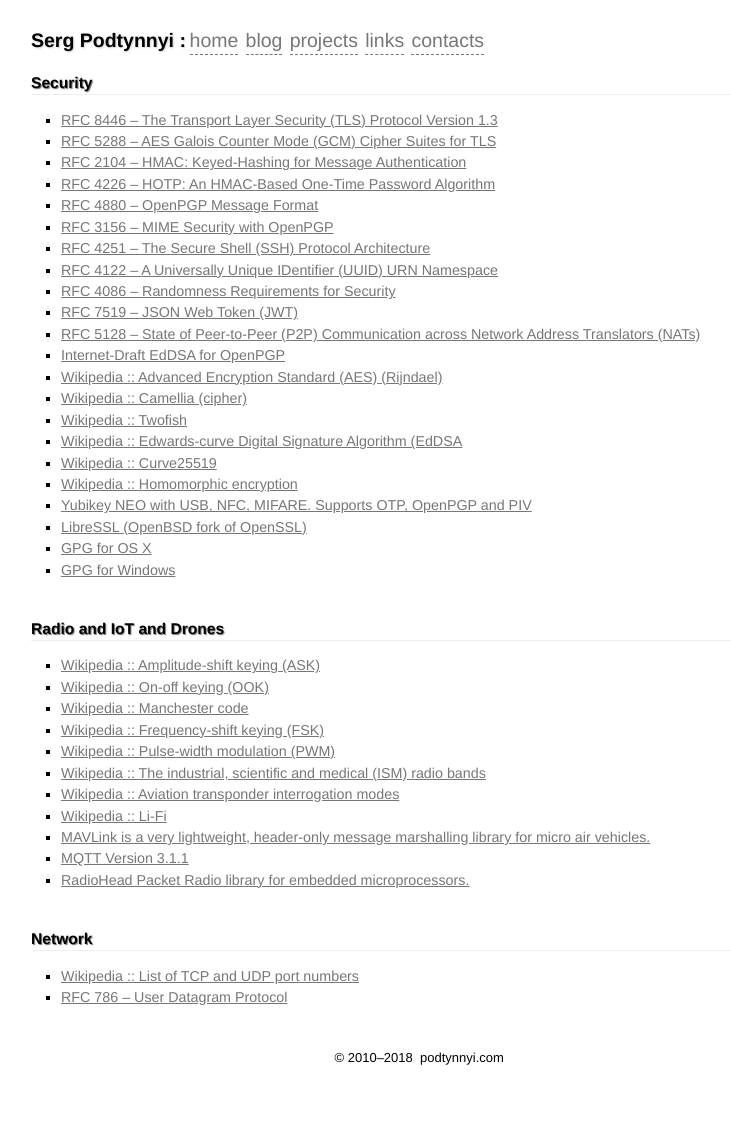
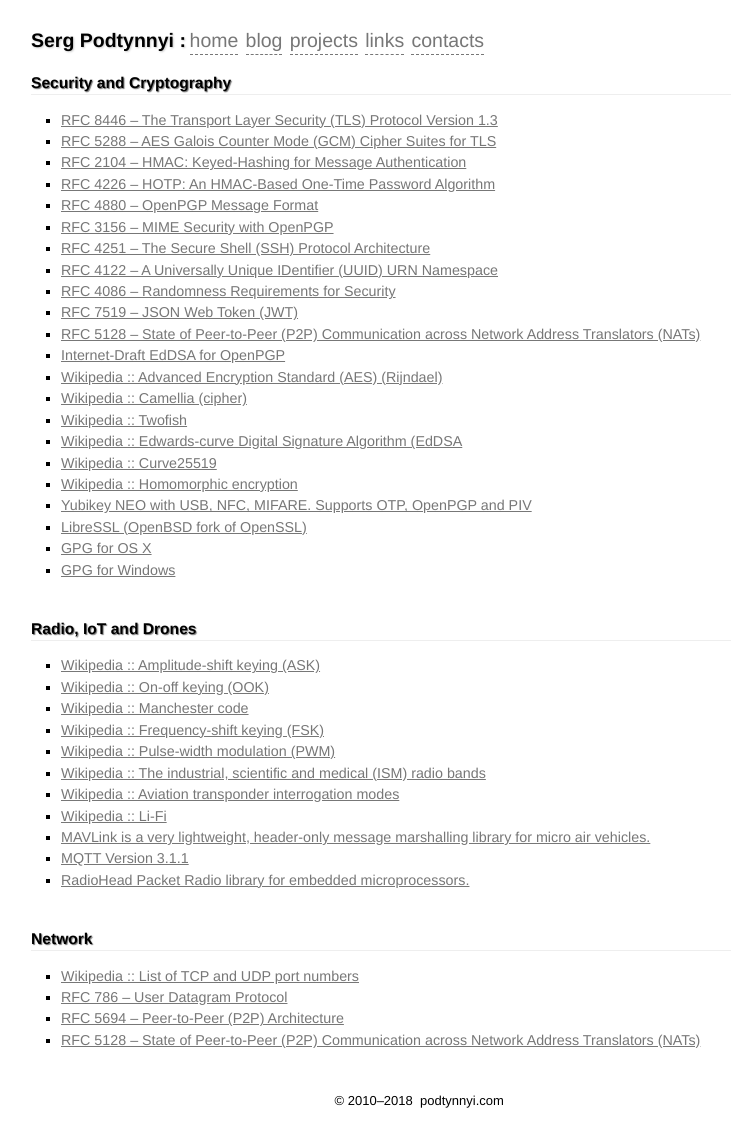
Before and after one commit to shtirlic/shtirlic.github.com, a Jekyll site: the page built from links.html, in a window 1280 px wide. Shown: the whole page, without its empty margins (219-950 px from the left). Built offline with Jekyll 4.4.1, drawn with Linux system fonts in a browser that asks for light colours; nearby versions of some CDN libraries; some web fonts are replaced; before the commit the page ends 1078 px from its top, so only the background shows below that.

Commit message:
Update links page, network links

```diff
--- a/links.html
+++ b/links.html
@@ -4,7 +4,7 @@ title: Favorite Links
 tags: [Serg Podtynnyi, links, security, crypto, network, radio, IoT, drones]
 ---
 
-<div class="section-title">Security</div>
+<div class="section-title">Security and Cryptography</div>
 <ul id="fav-sec-links-list" class="links-list">
   <li><a href="https://tools.ietf.org/html/rfc8446">RFC 8446 &ndash; The Transport Layer Security (TLS) Protocol Version 1.3</a></li>
   <li><a href="https://tools.ietf.org/html/rfc5288">RFC 5288 &ndash; AES Galois Counter Mode (GCM) Cipher Suites for TLS</a></li>
@@ -35,7 +35,7 @@ tags: [Serg Podtynnyi, links, security, crypto, network, radio, IoT, drones]
 </ul>
 
 
-<div class="section-title">Radio and IoT and Drones</div>
+<div class="section-title">Radio, IoT and Drones</div>
 <ul id="fav-radio-links-list" class="links-list">
   <li><a href="https://en.wikipedia.org/wiki/Amplitude-shift_keying">Wikipedia :: Amplitude-shift keying (ASK)</a></li>
   <li><a href="https://en.wikipedia.org/wiki/On-off_keying">Wikipedia :: On-off keying (OOK)</a></li>
@@ -56,4 +56,6 @@ tags: [Serg Podtynnyi, links, security, crypto, network, radio, IoT, drones]
 <ul id="fav-net-links-list" class="links-list">
   <li><a href="https://en.wikipedia.org/wiki/List_of_TCP_and_UDP_port_numbers">Wikipedia :: List of TCP and UDP port numbers</a></li>
   <li><a href="https://tools.ietf.org/html/rfc768">RFC 786 &ndash; User Datagram Protocol</a></li>
+  <li><a href="https://tools.ietf.org/html/rfc5694">RFC 5694 &ndash; Peer-to-Peer (P2P) Architecture</a></li>
+  <li><a href="https://tools.ietf.org/html/rfc5128">RFC 5128 &ndash; State of Peer-to-Peer (P2P) Communication across Network Address Translators (NATs)</a></li>
 </ul>
```
